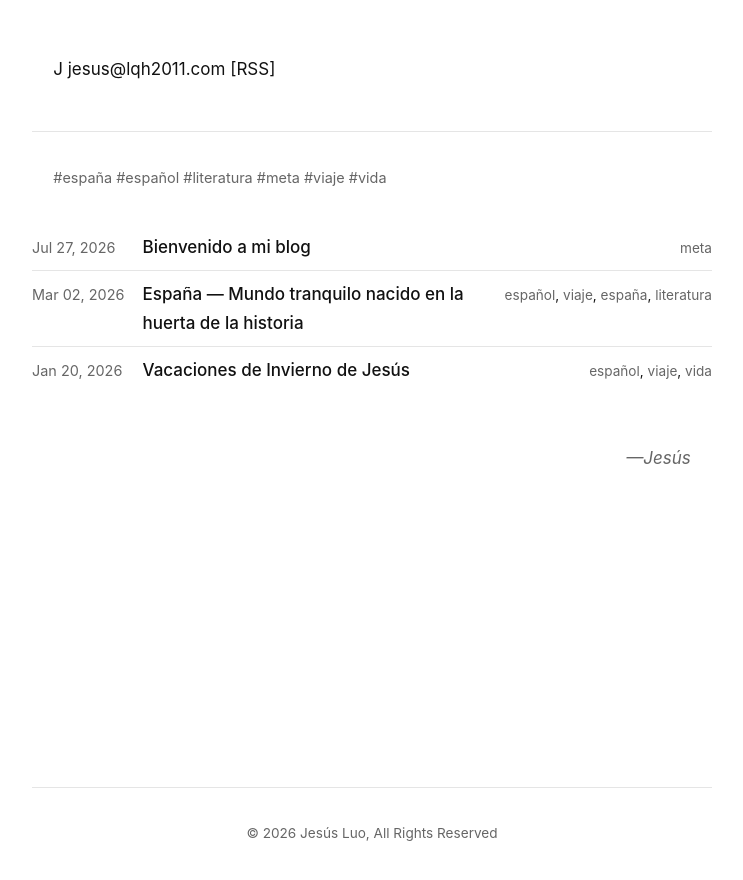
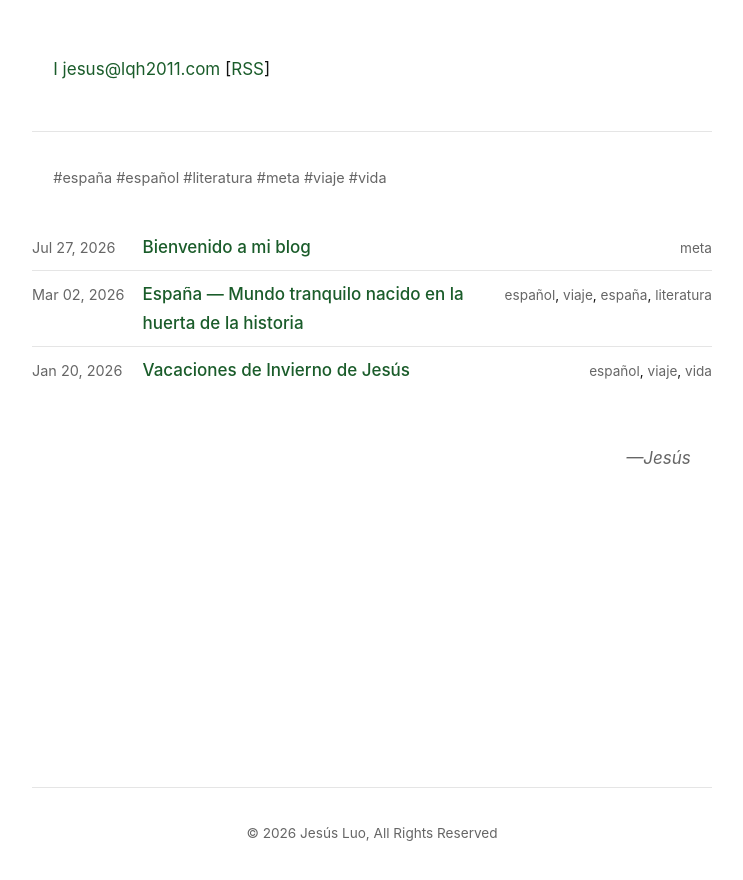
Before and after one commit to LQH-2011/Blog_of_LQH-2011, a Jekyll site: the page built from index.md, in a window 1280 px wide. Shown: the top 880 px of the page, without its empty margins (268-1011 px from the left). Built offline with Jekyll 4.4.1, drawn with Linux system fonts in a browser that asks for light colours.

Commit message:
Dark green links, nav icon changed to Greek iota
- Link color: #1a5c2a dark forest green, hover: #0e3d1a
- Tag/meta/post-tag link hovers all use green
- Nav icon: J → Ι (capital iota, first letter of Ιησούς)

```diff
--- a/_config.yml
+++ b/_config.yml
@@ -44,7 +44,7 @@ social_links:
     url: https://github.com/LQH-2011
 
 # Navigation
-nav_icon: "J"
+nav_icon: "Ι"
 
 # Permalink style
 permalink: /:year/:month/:day/:title/
--- a/assets/css/style.scss
+++ b/assets/css/style.scss
@@ -7,6 +7,8 @@
   --muted: #666;
   --border: #e5e5e5;
   --code-bg: #f5f5f5;
+  --link: #1a5c2a;
+  --link-hover: #0e3d1a;
 }
 
 *, *::before, *::after {
@@ -74,14 +76,15 @@ nav {
 /* ── Links ── */
 
 a {
-  color: var(--black);
+  color: var(--link);
   text-decoration: none;
   border-bottom: 1px solid var(--border);
-  transition: border-color 0.15s;
+  transition: border-color 0.15s, color 0.15s;
 }
 
 a:hover {
-  border-bottom-color: var(--black);
+  border-bottom-color: var(--link);
+  color: var(--link-hover);
 }
 
 nav a {
@@ -135,7 +138,7 @@ nav a {
 }
 
 .post-tags a:hover {
-  color: var(--black);
+  color: var(--link-hover);
 }
 
 /* ── All-tags bar (home) ── */
@@ -153,7 +156,7 @@ nav a {
 }
 
 .tag-bar a:hover {
-  color: var(--black);
+  color: var(--link-hover);
 }
 
 /* ── Post meta ── */
@@ -171,7 +174,7 @@ nav a {
 }
 
 .post-meta a:hover {
-  color: var(--black);
+  color: var(--link-hover);
 }
 
 /* ── Code ── */
```
